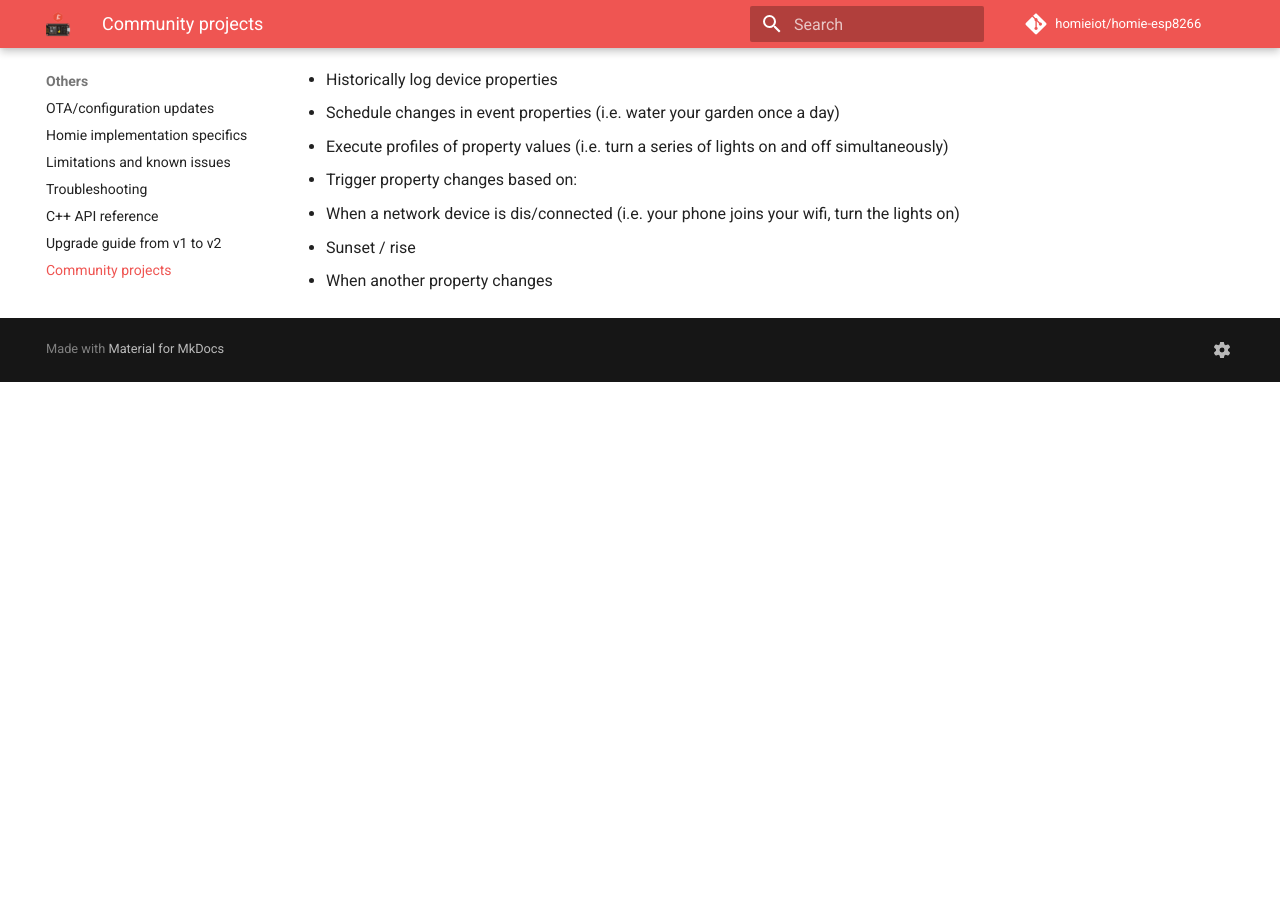
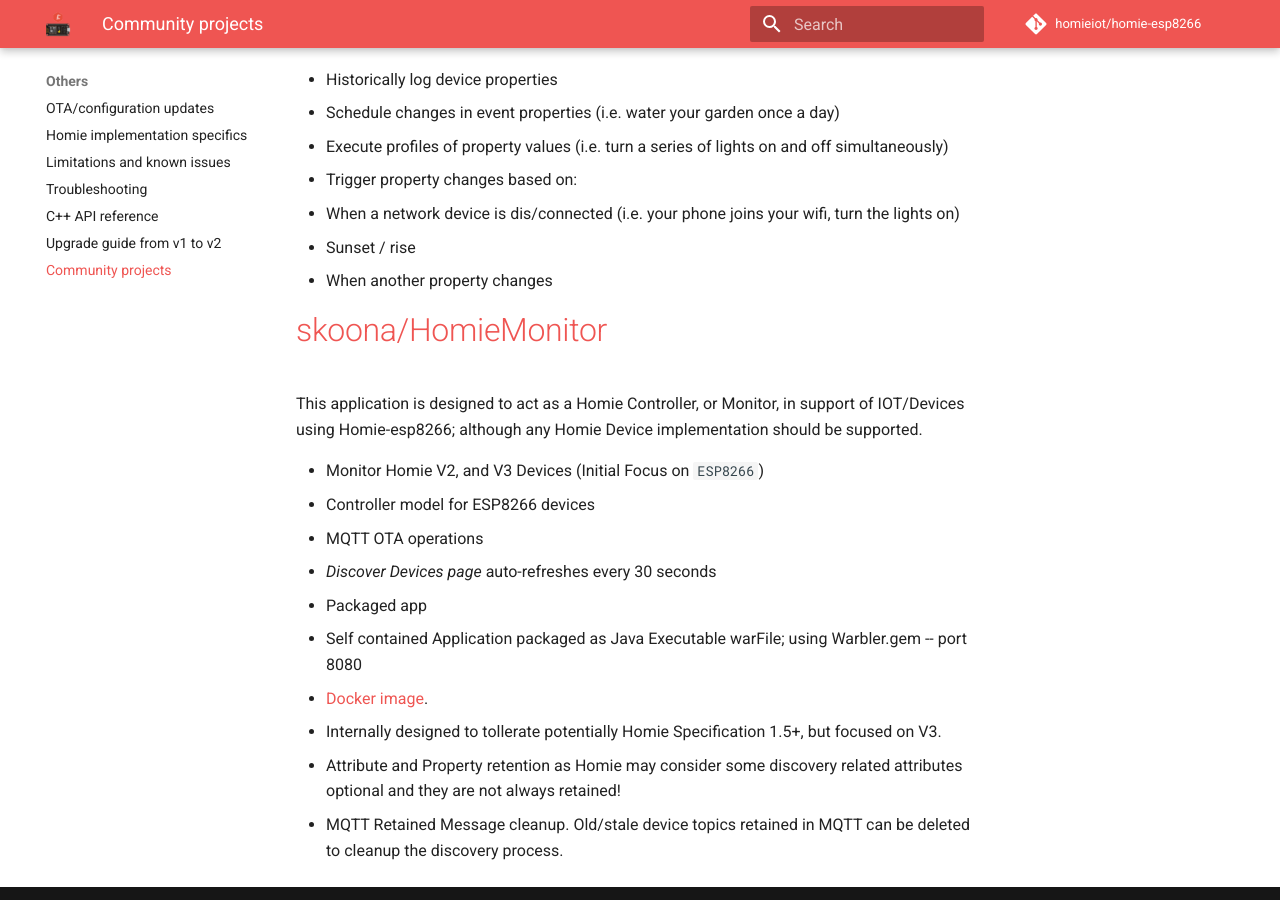
Before and after one commit to homieiot/homie-esp8266, an MkDocs documentation site: the page built from docs/others/community-projects.md, in a window 1280 px wide and 900 px high, scrolled down 553 px. Built offline with MkDocs 1.6.1 and Material for MkDocs 9.7.7, drawn with Linux system fonts in a browser that asks for light colours; comment, search, counter and statistics services are not loaded; old or Windows-style settings are respelled for this version of MkDocs; before the commit the page ends 935 px from its top, so only the background shows below that.

Commit message:
Add [skoona/HomieMonitor] to community projects

```diff
--- a/docs/others/community-projects.md
+++ b/docs/others/community-projects.md
@@ -17,3 +17,18 @@
    * When a network device is dis/connected (i.e. your phone joins your wifi, turn the lights on)
    * Sunset / rise
    * When another property changes
+
+# [skoona/HomieMonitor](https://github.com/skoona/HomieMonitor)
+
+This application is designed to act as a Homie Controller, or Monitor, in support of IOT/Devices using Homie-esp8266; although any Homie Device implementation should be supported.
+
+* Monitor Homie V2, and V3 Devices (Initial Focus on `ESP8266`)
+* Controller model for ESP8266 devices
+* MQTT OTA operations
+* *Discover Devices page* auto-refreshes every 30 seconds
+* Packaged app
+  * Self contained Application packaged as Java Executable warFile; using Warbler.gem -- port 8080
+  * [Docker image](https://hub.docker.com/r/skoona/homie-monitor).
+* Internally designed to tollerate potentially Homie Specification 1.5+, but focused on V3.
+* Attribute and Property retention as Homie may consider some discovery related attributes optional and they are not always retained!
+* MQTT Retained Message cleanup. Old/stale device topics retained in MQTT can be deleted to cleanup the discovery process.
```
